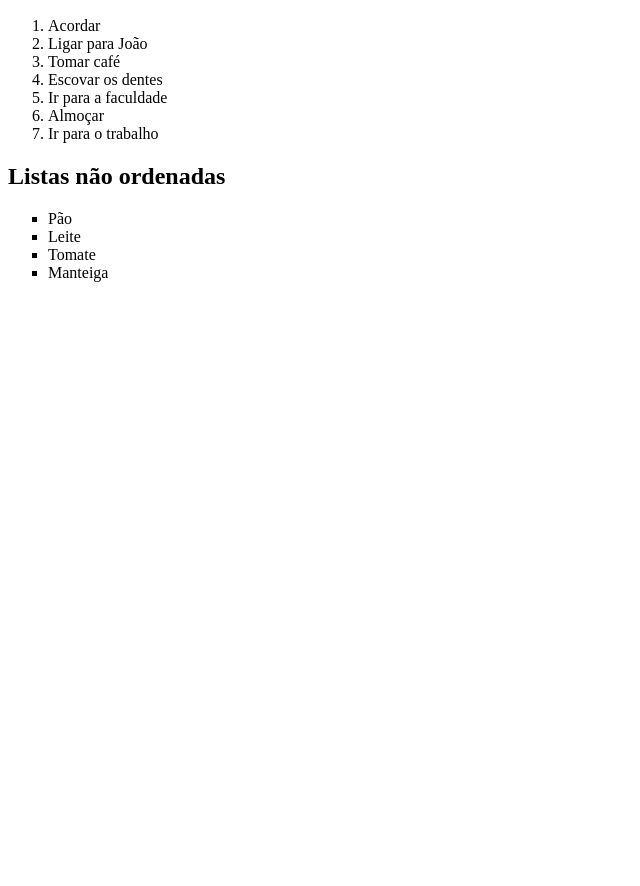
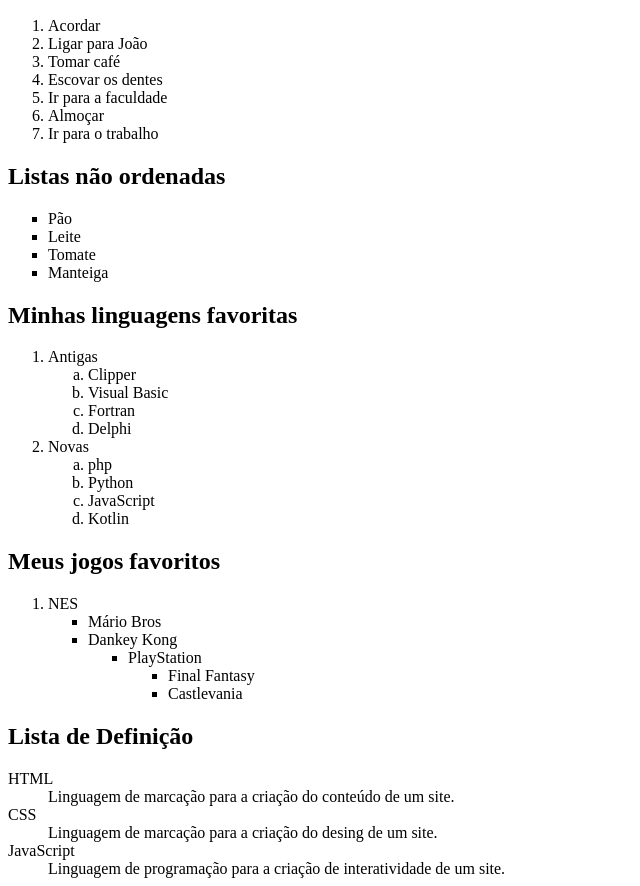
Before and after one commit to Aline-rs/html5-css3, a plain HTML site: page Exercicios/ex009/index.html in a window 1280 px wide. Shown: the part 110-996 px from the top of the page, without its empty margins (0-640 px from the left). Before the commit the page ends 800 px from the top, so only its background shows below. Drawn offline with Linux system fonts and the light colour scheme.

Commit message:
Exercícios

```diff
--- a/Exercicios/ex009/index.html
+++ b/Exercicios/ex009/index.html
@@ -25,5 +25,42 @@
         <li>Tomate
         <li>Manteiga
     </ul>
+    <h2>Minhas linguagens favoritas</h2>
+    <ol>
+        <li>Antigas</li>
+        <ol type="a">
+            <li>Clipper</li>
+            <li>Visual Basic</li>
+            <li>Fortran</li>
+            <li>Delphi</li>
+        </ol>
+        <li>Novas</li>
+        <ol type="a">
+            <li>php</li>
+            <li>Python</li>
+            <li>JavaScript</li>
+            <li>Kotlin</li>
+        </ol>
+    </ol>
+    <h2>Meus jogos favoritos</h2>
+    <ol>
+        <li>NES</li>
+        <ul type="square">
+            <li>Mário Bros</li>
+            <li>Dankey Kong</li>
+        <ul type="square">
+        <li>PlayStation</li>
+        <ul type="square">
+            <li>Final Fantasy</li>
+            <li>Castlevania</li>
+        </ul>
+    </ol>
+    <h2>Lista de Definição</h2>
+    <dt>HTML</dt>
+    <dd>Linguagem de marcação para a criação do conteúdo de um site.</dd>
+    <dt>CSS</dt>
+    <dd>Linguagem de marcação para a criação do desing de um site.</dd>
+    <dt>JavaScript</dt>
+    <dd>Linguagem de programação para a criação de interatividade de um site.</dd>
 </body>
 </html>
```
Also changed, not shown: Exercicios/ex010/index.html (added, +14 -0 lines).
